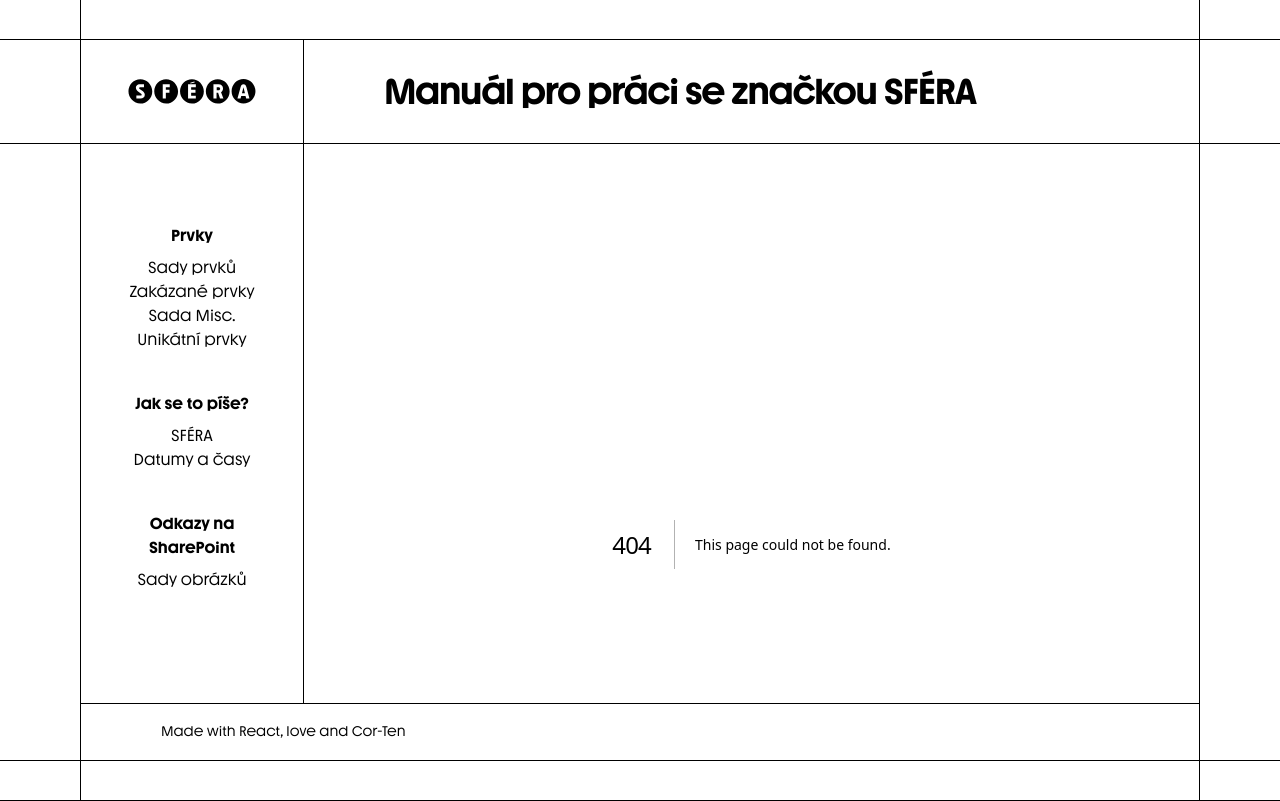
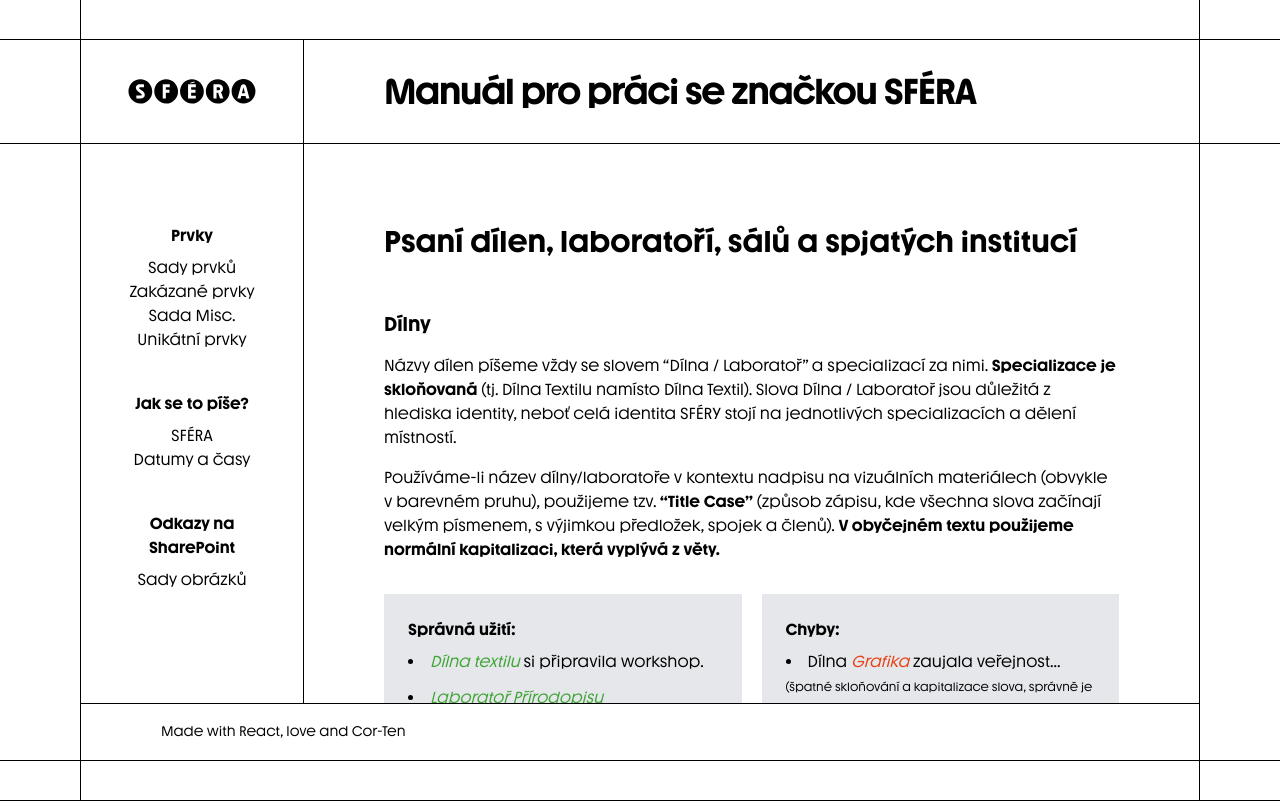
Before and after one commit to Lossmeril/sfera-grafika, a Next.js app: page /copy/dilny-laboratore in a window 1280 px wide. Before the commit this address had no page. Built offline with nearby package versions, Linux system fonts and the light colour scheme.

Commit message:
feat: facilities names page added

```diff
--- /dev/null
+++ b/app/copy/dilny-laboratore/page.tsx
@@ -0,0 +1,209 @@
+import Section from "@/components/sections/sections";
+import ExampleSubSection, {
+  CorrectExample,
+  ErrorExample,
+} from "@/components/sections/subsections/exampleSection";
+import NameSubSection, {
+  NameSubSectionItem,
+} from "@/components/sections/subsections/namesSubsection";
+import {
+  dilnaDreva,
+  dilnaGrafiky,
+  dilnaKovu,
+  dilnaTextilu,
+  eduLab,
+  kreativniUceni,
+  laboratorChemie,
+  laboratorFyziky,
+  laboratorITVR,
+  laboratorPrirodopisu,
+  primestskyTabor,
+  scienceOnSphere,
+  sferickeHriste,
+} from "@/datasets/facilities";
+
+const DatumyPage = () => {
+  return (
+    <>
+      <Section last>
+        <h2>Psaní dílen, laboratoří, sálů a spjatých institucí</h2>
+        <h3>Dílny</h3>
+        <p>
+          Názvy dílen píšeme vždy se slovem “Dílna / Laboratoř” a specializací
+          za nimi. <strong>Specializace je skloňovaná</strong> (tj. Dílna
+          Textilu namísto Dílna Textil). Slova Dílna / Laboratoř jsou důležitá z
+          hlediska identity, neboť celá identita SFÉRY stojí na jednotlivých
+          specializacích a dělení místností.
+        </p>
+        <p>
+          Používáme-li název dílny/laboratoře v kontextu nadpisu na vizuálních
+          materiálech (obvykle v barevném pruhu), použijeme tzv.{" "}
+          <strong>“Title Case”</strong> (způsob zápisu, kde všechna slova
+          začínají velkým písmenem, s výjimkou předložek, spojek a členů).{" "}
+          <strong>
+            V obyčejném textu použijeme normální kapitalizaci, která vyplývá z
+            věty.
+          </strong>
+        </p>
+
+        <ExampleSubSection
+          correct={
+            <>
+              <CorrectExample
+                content={
+                  <>
+                    <em>Dílna textilu</em> si připravila workshop.
+                  </>
+                }
+              />
+
+              <CorrectExample
+                content={
+                  <>
+                    <em>Laboratoř Přírodopisu</em>
+                  </>
+                }
+              />
+
+              <CorrectExample
+                content={
+                  <>
+                    Program se koná na <em>sférickém hřišti</em>.
+                  </>
+                }
+              />
+            </>
+          }
+          errors={
+            <>
+              <ErrorExample
+                content={
+                  <>
+                    Dílna <em>Grafika</em> zaujala veřejnost...
+                  </>
+                }
+                explanation={
+                  "špatné skloňování a kapitalizace slova, správně je grafiky"
+                }
+              />
+              <ErrorExample
+                content={
+                  <>
+                    <em>IT/VR</em> hostovalo přednášku.
+                  </>
+                }
+                explanation={"chybí 'Laboratoř'"}
+              />
+              <ErrorExample
+                content={
+                  <>
+                    Dílna Kovu<em>/ Elektra</em>
+                  </>
+                }
+                explanation={"nadbytečná mezera za lomítkem"}
+              />
+              <ErrorExample
+                content={
+                  <>
+                    Laboratoř <em>Biologie</em>
+                  </>
+                }
+                explanation={"správně je ‘Přírodopisu’"}
+              />
+              <ErrorExample
+                content={
+                  <>
+                    Laboratoř <em>Přírodovědy</em>
+                  </>
+                }
+                explanation={"správně je ‘Přírodopisu’"}
+              />
+              <ErrorExample
+                content={
+                  <>
+                    <em>SFÉRICKÉ</em> Hřiště
+                  </>
+                }
+                explanation={"špatná kapitalizace, správně je Sférické"}
+              />
+            </>
+          }
+        />
+
+        <h3>Názvy dílen</h3>
+        <NameSubSection>
+          <NameSubSectionItem
+            facility={dilnaTextilu}
+            sentenceUsage="dílnu textilu"
+          />
+          <NameSubSectionItem
+            facility={dilnaGrafiky}
+            sentenceUsage="dílnu grafiky"
+          />
+          <NameSubSectionItem
+            facility={dilnaDreva}
+            sentenceUsage="dílnu dřeva"
+          />
+          <NameSubSectionItem
+            facility={dilnaKovu}
+            sentenceUsage="dílnu kovu/elektra"
+          />
+        </NameSubSection>
+
+        <h3>Názvy laboratoří</h3>
+        <NameSubSection>
+          <NameSubSectionItem
+            facility={laboratorITVR}
+            sentenceUsage="laboratoř IT/VR"
+          />
+          <NameSubSectionItem
+            facility={laboratorFyziky}
+            sentenceUsage="laboratoř fyziky"
+          />
+          <NameSubSectionItem
+            facility={laboratorChemie}
+            sentenceUsage="laboratoř chemie"
+          />
+          <NameSubSectionItem
+            facility={laboratorPrirodopisu}
+            sentenceUsage="laboratoř přírodopisu"
+          />
+        </NameSubSection>
+
+        <h3>Názvy sálů</h3>
+        <NameSubSection>
+          <NameSubSectionItem
+            facility={scienceOnSphere}
+            sentenceUsage="sál Science on a Sphere"
+          />
+          <NameSubSectionItem
+            facility={sferickeHriste}
+            sentenceUsage="sférické hřiště"
+          />
+        </NameSubSection>
+
+        <h3>Názvy institucí, událostí a projektů</h3>
+
+        <NameSubSection>
+          <NameSubSectionItem
+            facility={kreativniUceni}
+            sentenceUsage="kreativní učení"
+            customSentence="Probíhá projekt"
+          />
+          <NameSubSectionItem
+            facility={primestskyTabor}
+            sentenceUsage="příměstský tábor"
+            customSentence="Poslali jsme děti na"
+          />
+          <NameSubSectionItem
+            facility={eduLab}
+            sentenceUsage="AI EduLab @ SFÉRA"
+            customSentence="Akci zaštiťuje"
+          />
+        </NameSubSection>
+      </Section>
+    </>
+  );
+};
+
+export default DatumyPage;
--- a/app/prvky/zakazane-prvky/page.tsx
+++ b/app/prvky/zakazane-prvky/page.tsx
@@ -22,7 +22,6 @@ const ZakazanePrvkyPage = () => {
           omezené a oddůvodněné kontextem, aby nedocházelo k mylné asociaci se
           zmíněnými subjekty.
         </p>
-        <p>Nachází se zde i symboly nepřesné vůči realitě.</p>
 
         <ElementSubSection>
           <ElementBlock
@@ -76,7 +75,15 @@ const ZakazanePrvkyPage = () => {
           >
             Logo společnosti Google
           </ElementBlock>
+        </ElementSubSection>
 
+        <h3>Prvky neodpovídající realitě</h3>
+        <p>
+          Vzhledem ke vzdělávacímu účelu instituce, byly vyřazeny z běžného
+          užívání prvky, které podporují mylnou představu o oboru, či jinak
+          rozporují realitu.
+        </p>
+        <ElementSubSection>
           <ElementBlock
             image={"/img/prvky/Chemie_motiv15.jpg"}
             title={"Chemie_motiv15"}
@@ -85,7 +92,6 @@ const ZakazanePrvkyPage = () => {
             DNA vzor
           </ElementBlock>
         </ElementSubSection>
-
         <h3>Prvky nižší grafické kvality</h3>
 
         <p>
@@ -136,7 +142,7 @@ const ZakazanePrvkyPage = () => {
             title={"IT_motiv"}
             reasoning="Logo Apple AirDrop. Jelikož se ovšem skládá pouze z obecných tvarů, nelze jej zahrnout do autorského práva a je tudíž ve veřejné doméně."
           >
-            Ikona &quot;Přehrát video&quot;
+            Logo Apple &quot;AirDrop&quot;
           </ElementBlock>
           <ElementBlock
             image={"/img/prvky/IT_motiv25.jpg"}
--- /dev/null
+++ b/components/sections/subsections/namesSubsection.tsx
@@ -0,0 +1,67 @@
+import { facilityType } from "@/datasets/facilities";
+
+interface NameSubSectionTableCellProps {
+  bgColor?: string;
+  children: React.ReactNode;
+}
+
+const TableCell: React.FC<NameSubSectionTableCellProps> = ({
+  children,
+  bgColor,
+}) => {
+  return (
+    <td
+      className="border p-2 w-1/3"
+      style={{
+        backgroundColor: bgColor ? "var(--" + bgColor + ")" : "transparent",
+        color: bgColor ? "white" : "",
+        fontWeight: bgColor ? "700" : "",
+      }}
+    >
+      {children}
+    </td>
+  );
+};
+
+interface NameSubSectionItemProps {
+  facility: facilityType;
+  sentenceUsage: string;
+  customSentence?: string;
+}
+
+export const NameSubSectionItem: React.FC<NameSubSectionItemProps> = ({
+  facility,
+  sentenceUsage,
+  customSentence,
+}) => {
+  return (
+    <tr>
+      <TableCell bgColor={facility.colorBgVarName}>{facility.name}</TableCell>
+      <TableCell bgColor={facility.colorBgVarName}>{facility.nameEn}</TableCell>
+      <TableCell>
+        {customSentence ? customSentence : "Navštívili jsme "} {sentenceUsage}.
+      </TableCell>
+    </tr>
+  );
+};
+
+interface NameSubSectionProps {
+  children: React.ReactNode;
+}
+
+const NameSubSection: React.FC<NameSubSectionProps> = ({ children }) => {
+  return (
+    <table className="w-full mt-8 mb-5 text-center ">
+      <thead className="font-bold">
+        <tr>
+          <TableCell>Český název</TableCell>
+          <TableCell>English name</TableCell>
+          <TableCell>Použití ve větě</TableCell>
+        </tr>
+      </thead>
+      <tbody>{children}</tbody>
+    </table>
+  );
+};
+
+export default NameSubSection;
--- a/datasets/facilities.tsx
+++ b/datasets/facilities.tsx
@@ -4,9 +4,9 @@ export type facilityType = {
   name: string;
   nameEn: string;
 
-  colorBgVarName: string;
+  colorBgVarName?: string;
 
-  elementSet: elementSetType;
+  elementSet?: elementSetType;
 };
 
 export const dilnaTextilu: facilityType = {
@@ -50,7 +50,7 @@ export const dilnaDreva: facilityType = {
 
 export const dilnaKovu: facilityType = {
   name: "Dílna Kovu/Elektra",
-  nameEn: "Metal/Electricity Workshop",
+  nameEn: "Metal/Electric Workshop",
 
   colorBgVarName: "kov",
 
@@ -63,7 +63,7 @@ export const dilnaKovu: facilityType = {
 
 export const laboratorITVR: facilityType = {
   name: "Laboratoř IT/VR",
-  nameEn: "Computer Science/IT Lab",
+  nameEn: "Computer Science/VR Lab",
 
   colorBgVarName: "it",
 
@@ -140,3 +140,22 @@ export const scienceOnSphere: facilityType = {
     newTrashhold: 24,
   },
 };
+
+export const primestskyTabor: facilityType = {
+  name: "Příměstský Tábor",
+  nameEn: "Day Camp",
+
+  colorBgVarName: "tabory",
+};
+
+export const kreativniUceni: facilityType = {
+  name: "Kreativní Učení",
+  nameEn: "Creative Learning",
+
+  colorBgVarName: "kreativniuceni",
+};
+
+export const eduLab: facilityType = {
+  name: "AI EduLab @ SFÉRA",
+  nameEn: "AI EduLab @ SFERA",
+};
```
